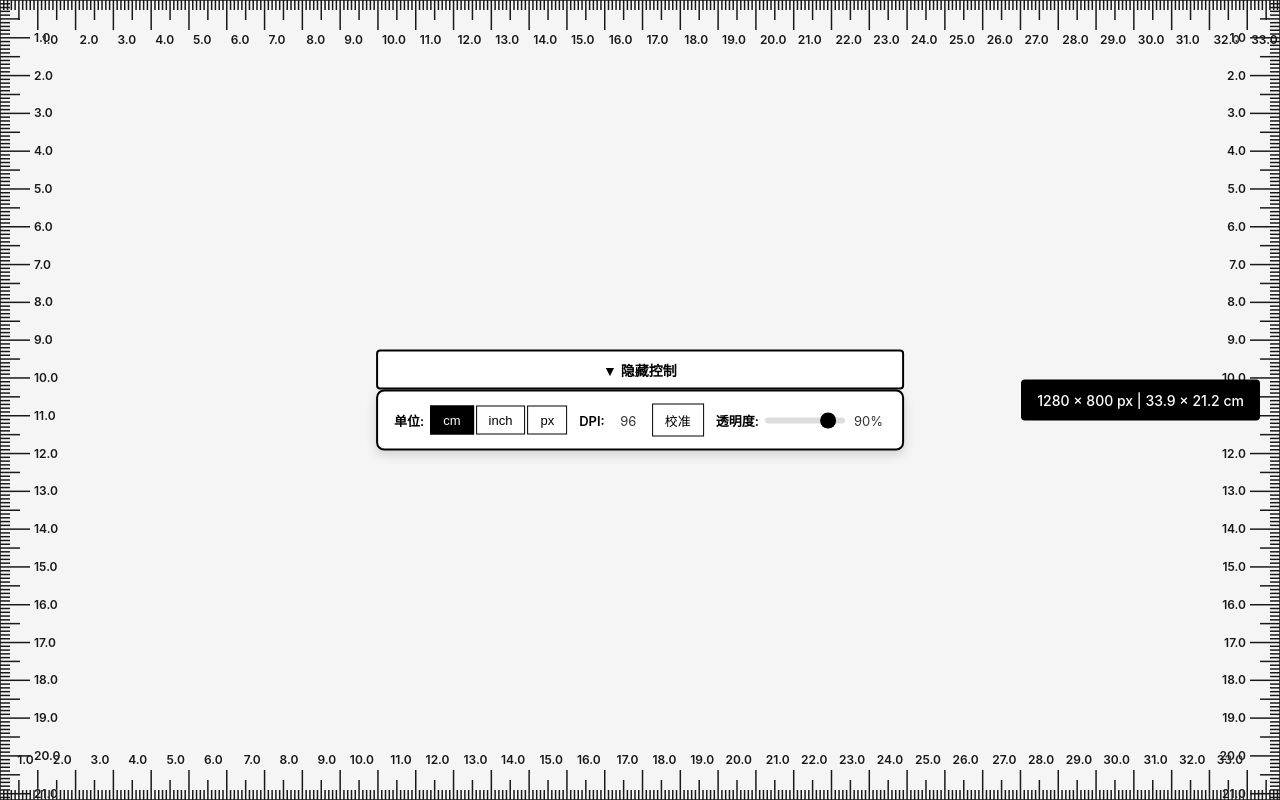
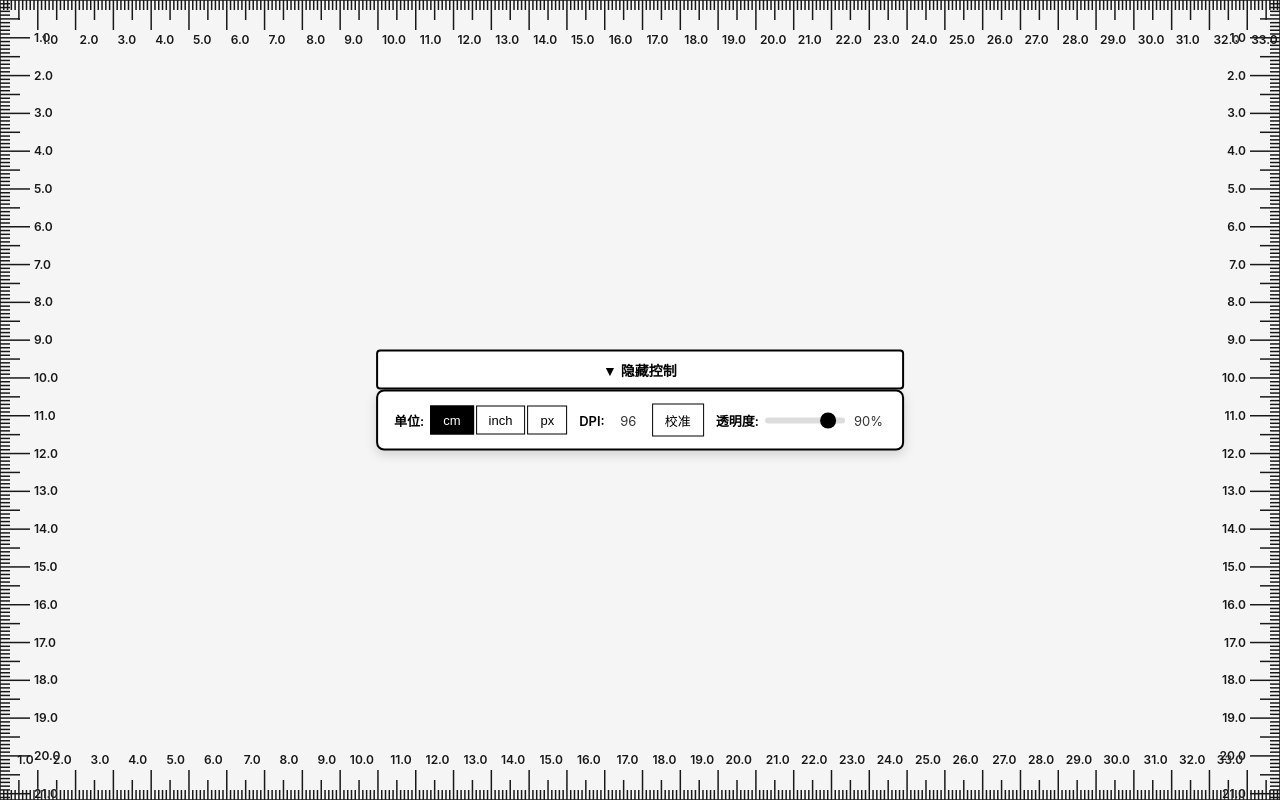
Before and after one commit to lyh-ADT/lyh-adt.github.io, a React (Vite) app in the folder web-ruler/: page / in a window 1280 px wide. Built offline with nearby package versions, Linux system fonts and the light colour scheme.

Commit message:
refactor: remove measurement display component
Remove the screen size and unit measurement display from the UI.
Users can see measurements directly from the edge rulers.

```diff
--- a/web-ruler/src/App.css
+++ b/web-ruler/src/App.css
@@ -30,17 +30,3 @@
 .controls-toggle:hover {
   background: #f0f0f0;
 }
-
-.measurement-display {
-  position: fixed;
-  top: 50%;
-  right: 20px;
-  transform: translateY(-50%);
-  background: #000;
-  color: #fff;
-  padding: 12px 16px;
-  font-size: 14px;
-  font-weight: 500;
-  border-radius: 4px;
-  z-index: 1000;
-}
--- a/web-ruler/src/App.jsx
+++ b/web-ruler/src/App.jsx
@@ -32,10 +32,6 @@ function App() {
     setShowCalibration(false)
   }, [])
 
-  const pxPerUnit = unit === 'cm' ? (dpi / 2.54) : dpi
-  const widthInUnit = Math.round(screenSize.width / pxPerUnit * 10) / 10
-  const heightInUnit = Math.round(screenSize.height / pxPerUnit * 10) / 10
-
   return (
     <div className="app">
       <Ruler
@@ -67,10 +63,6 @@ function App() {
         )}
       </div>
 
-      {/* 尺寸显示 */}
-      <div className="measurement-display">
-        {screenSize.width} × {screenSize.height} px | {widthInUnit} × {heightInUnit} {unit}
-      </div>
 
       {showCalibration && (
         <CalibrationModal
```
Also changed, not shown: 5 other files (tests, documents, lock files or other folders).
